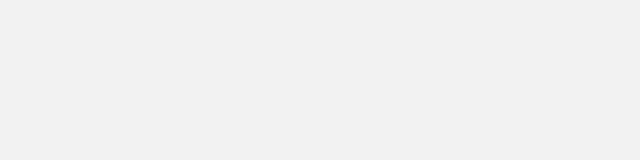
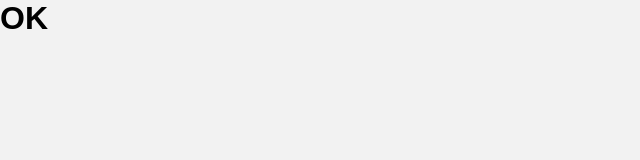
Before and after one commit to kauaneiras/LabTelecom, a React (Vite) app: page / in a window 1280 px wide. Before the commit this address had no page. Shown: the top 160 px of the page, without its empty margins (0-640 px from the left). Built offline with nearby package versions, Linux system fonts and the light colour scheme.

Commit message:
Initial commit to main branch

```diff
--- a/src/App.jsx
+++ b/src/App.jsx
@@ -8,6 +8,7 @@ export default function App() {
       <ResetCSS/>
       <BrowserRouter>
         <Routes>
+          <Route path='/' element={<><h1>OK</h1></>}/>
           <Route path='/docentes' element={<DocentesPage/>}/>
           <Route path='/discentes' element={<DiscentesPage/>}/>
         </Routes>
```
